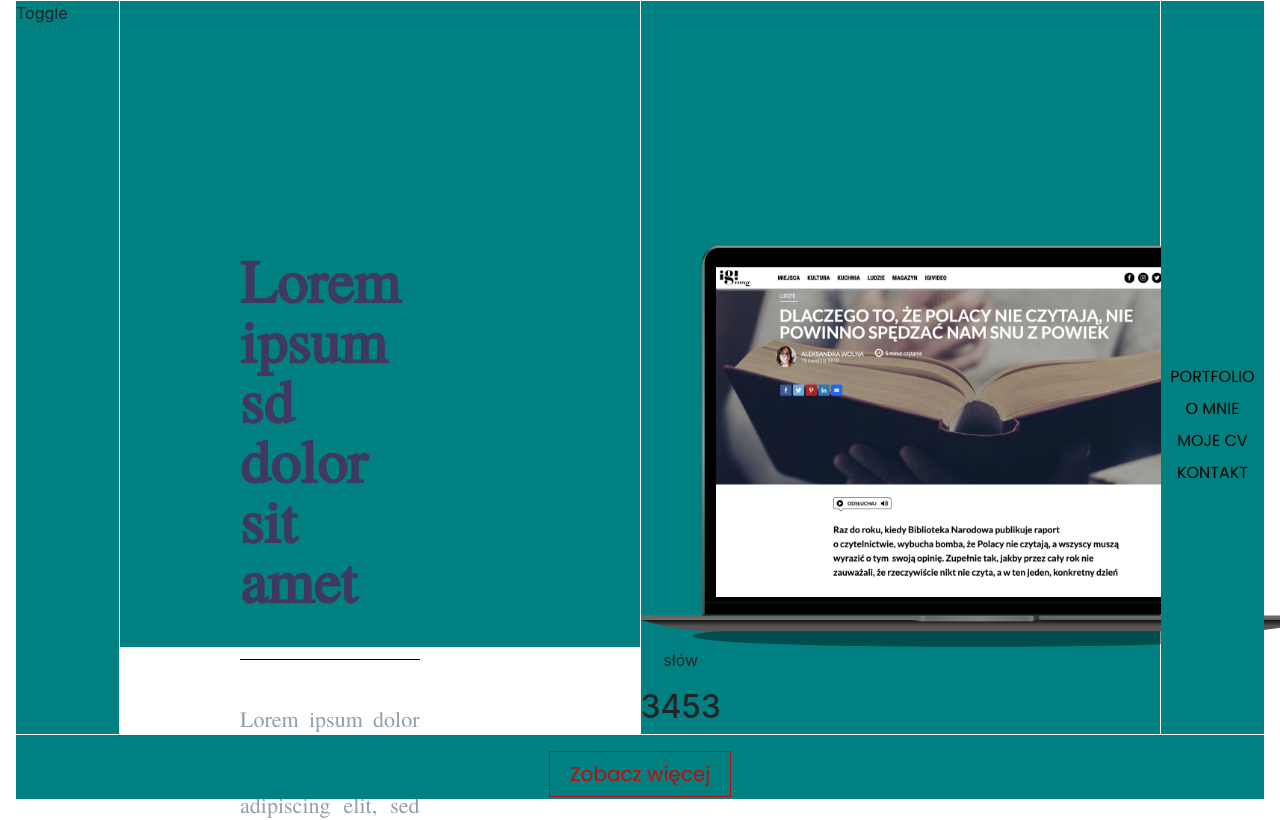
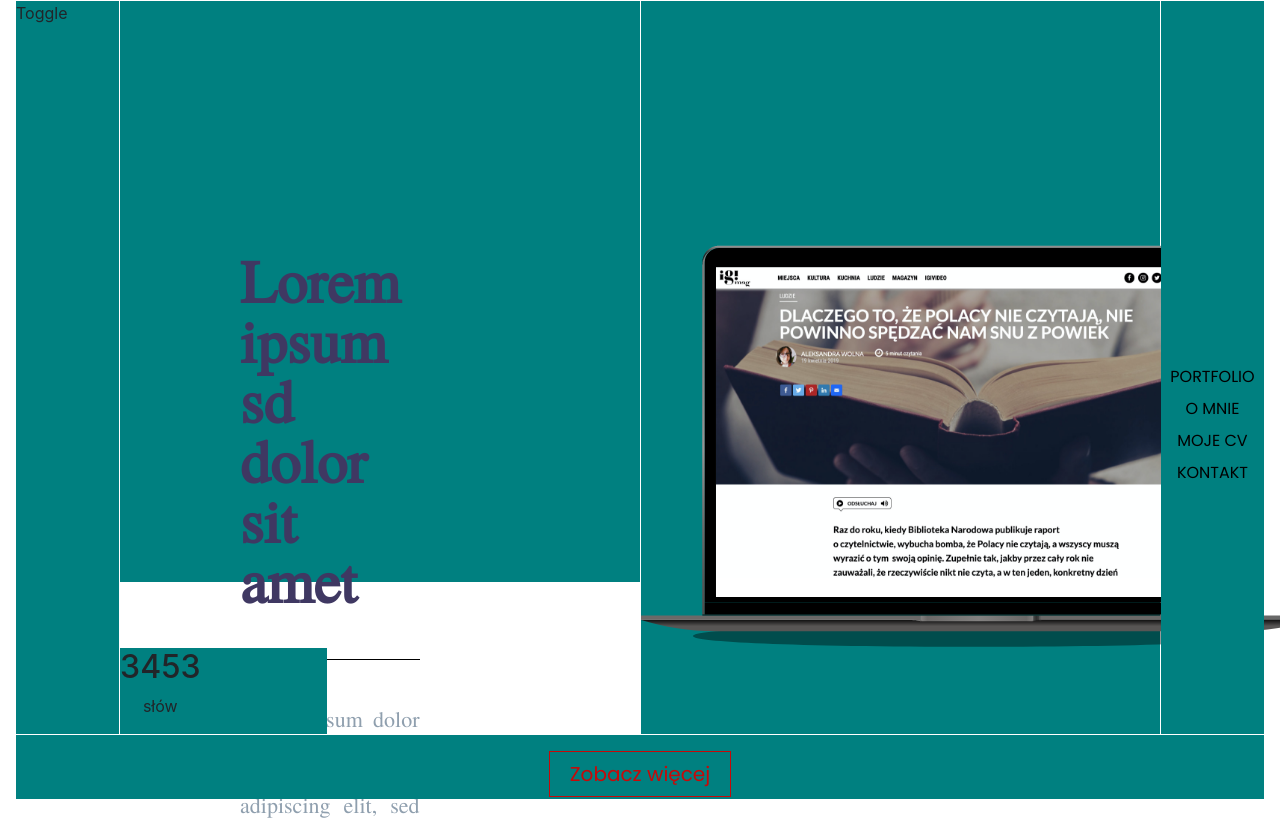
Before and after one commit to elderbary/portfolio-react-aleksandra, a React (Create React App) app: page / in a window 1280 px wide. Shown: the top 820 px of the page. Built offline with nearby package versions, Linux system fonts and the light colour scheme.

Commit message:
zmiany w gridzie

```diff
--- a/src/layouts/Stats.js
+++ b/src/layouts/Stats.js
@@ -11,7 +11,9 @@ const Stats = () => {
             <p>
                 słów
             </p>
+
         </div>
+
     )
 }
 
--- a/src/styles/App.css
+++ b/src/styles/App.css
@@ -26,13 +26,13 @@
 .grid-item-2 {
   background-color: teal;
   grid-column: 2/7;
-  grid-row: 1/11;
+  grid-row: 1/10;
 
 }
 
 .grid-item-stats {
   background-color: teal;
-  grid-column: 7/12;
+  grid-column: 2/4;
   grid-row: 11/12;
 }
 
--- a/src/styles/stats.css
+++ b/src/styles/stats.css
@@ -1,7 +1,6 @@
 .flex-container-text1 {
     display: flex;
-    justify-items: left;
-    flex-direction: column-reverse;
-    text-align: center;
+    flex-direction: column;
     z-index: 1;
+    justify-items: end;
 }
```
